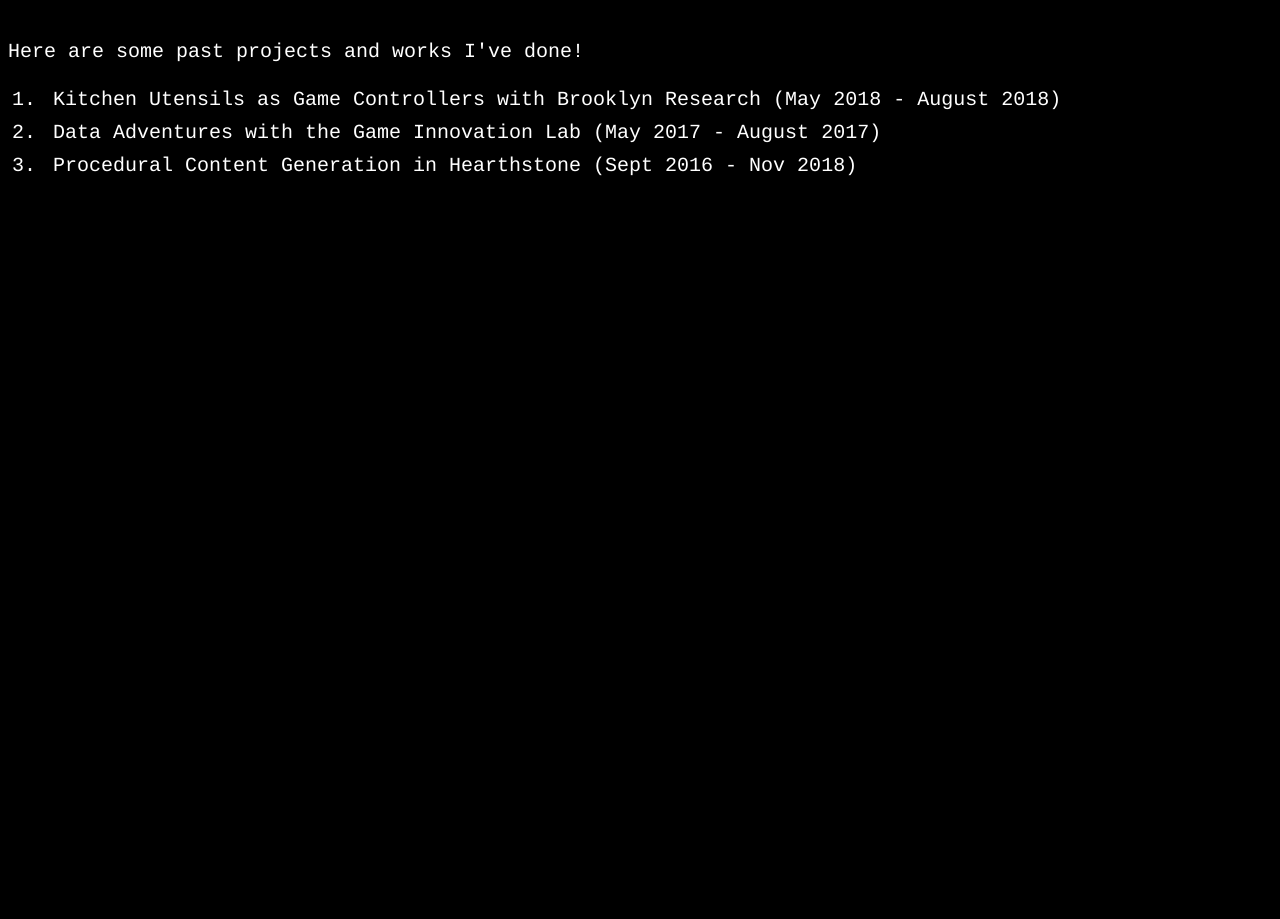
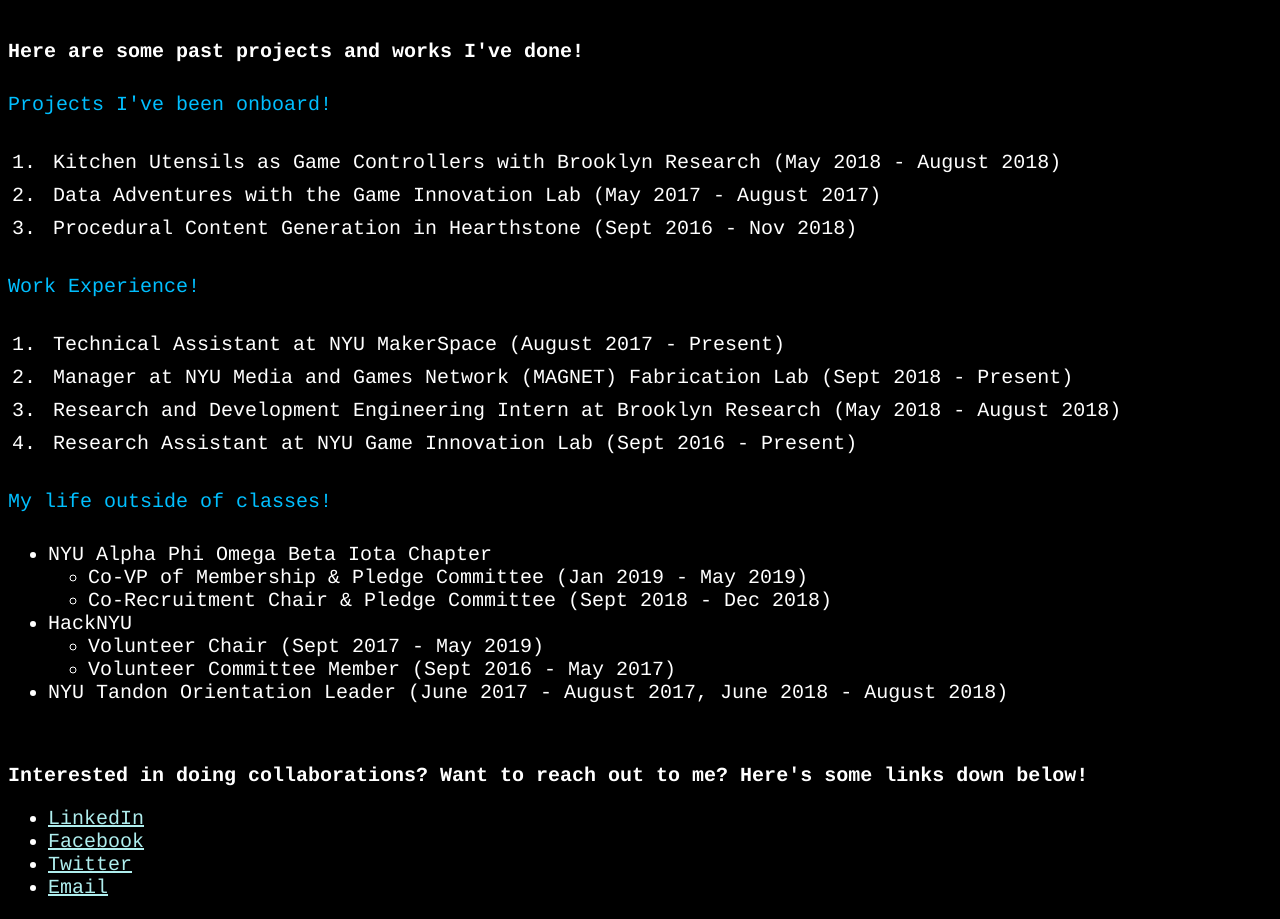
Before and after one commit to SaltySakurai/kathyching.github.io, a plain HTML site: page index.html in a window 1280 px wide. Shown: the part 547-1466 px from the top of the page. Before the commit the page ends 800 px from the top, so only its background shows below. Drawn offline with Linux system fonts and the light colour scheme.

Commit message:
final commit

```diff
--- a/index.html
+++ b/index.html
@@ -10,17 +10,17 @@
       <ul>
         <li><a href="#home"class="center">Home</a></li>
         <li><a href="#about" class="center">About</a></li>
+        <li><a href="#resume" class="center">Resume</a></li>
         <li><a href="#contact" class="center">Contact</a></li>
-        <li><a href="#resume" class="center">Resume</a></li>
       </ul>
     </nav>
 
      <section id = "home">
-         <p>Welcome to my page!</p>
+         <p id="subheader">Welcome to my page!</p>
      </section>
 
      <section id = "about">
-         <p> A little bit about me!</p>
+         <p id="subheader"> A little bit about me!</p>
          <p><img src="images/intro.png" alt = "Cartoon Me"> Hi, friends!
            Welcome to my page! My name is Kathy Ching! I was born and raised in Brooklyn, New York
            all my life. I'm currently a undergraduate studying
@@ -31,17 +31,48 @@
      </section>
 
       <section id = "resume">
-        <p>Here are some past projects and works I've done!</p>
+        <p id="subheader">Here are some past projects and works I've done!</p>
+        <p id = "list">Projects I've been onboard!</p>
         <ol>
           <li> Kitchen Utensils as Game Controllers with Brooklyn Research (May 2018 - August 2018) </li>
           <li> Data Adventures with the Game Innovation Lab (May 2017 - August 2017) </li>
           <li> Procedural Content Generation in Hearthstone (Sept 2016 - Nov 2018) </li>
+        </ol>
+
+        <p id = "list"> Work Experience! </p>
+        <ol>
+          <li> Technical Assistant at NYU MakerSpace (August 2017 - Present)</li>
+          <li> Manager at NYU Media and Games Network (MAGNET) Fabrication Lab (Sept 2018 - Present) </li>
+          <li> Research and Development Engineering Intern at Brooklyn Research (May 2018 - August 2018)</li>
+          <li> Research Assistant at NYU Game Innovation Lab (Sept 2016 - Present)</li>
+        </ol>
+
+        <p id="list"> My life outside of classes!</p>
+        <ul>
+          <li> NYU Alpha Phi Omega Beta Iota Chapter </li>
+            <ul>
+              <li> Co-VP of Membership & Pledge Committee (Jan 2019 - May 2019)</li>
+              <li> Co-Recruitment Chair & Pledge Committee (Sept 2018 - Dec 2018)</li>
+            </ul>
+            <li> HackNYU </li>
+            <ul>
+              <li> Volunteer Chair (Sept 2017 - May 2019)</li>
+              <li> Volunteer Committee Member (Sept 2016 - May 2017)</li>
+            </ul>
+          <li> NYU Tandon Orientation Leader (June 2017 - August 2017, June 2018 - August 2018)</li>
+        </ul>
       </section>
 
 
 
      <section id = "contact">
-         <p>Want to reach out to me? Here's some links down below!</p>
+         <p id ="subheader"> Interested in doing collaborations? Want to reach out to me? Here's some links down below!</p>
+         <ul>
+           <li><a href="https://www.linkedin.com/in/k-ching/">LinkedIn</a></li>
+           <li><a href="https://www.facebook.com/SaltySakurai"> Facebook</a> </li>
+           <li><a href="https://twitter.com/SaltySakurai">Twitter</a></li>
+           <li> <a href="mailto:kathy.ching@nyu.edu">Email</a> </li>
+         </ul>
      </section>
   </body>
 </html>
--- a/style.css
+++ b/style.css
@@ -25,7 +25,7 @@
 }
 
 nav a:hover {
-  background-color: lightsteelblue;
+  background-color: deepskyblue;
 
 }
 
@@ -60,3 +60,24 @@
 ol li {
   padding: 5px;
 }
+
+#list {
+  padding-top: 10px;
+  padding-bottom: 10px;
+  color: deepskyblue;
+}
+
+#subheader {
+  font-weight: bold;
+}
+
+#contact {
+  color: white;
+  padding-left: 0px;
+  padding-top: 20px;
+  left: 0;
+}
+
+a {
+  color: paleturquoise;
+}
```
